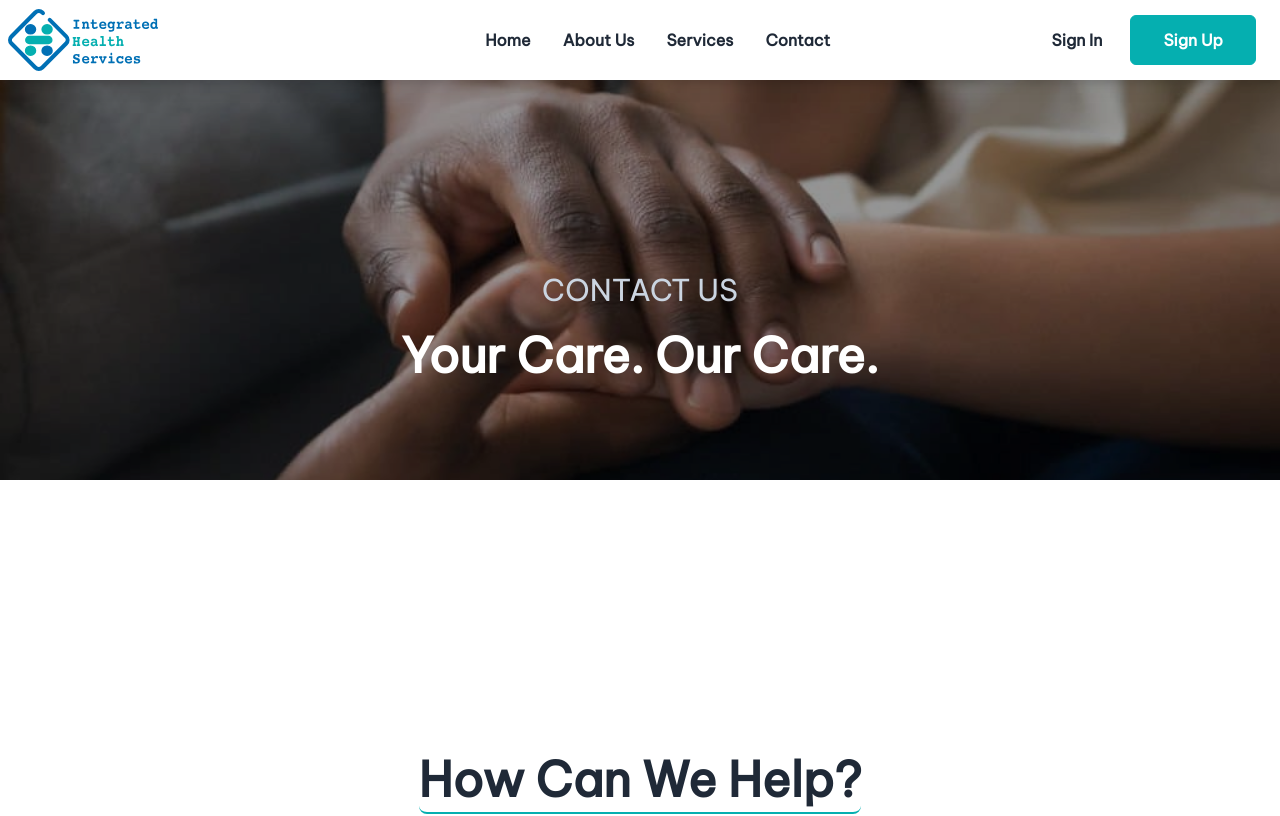
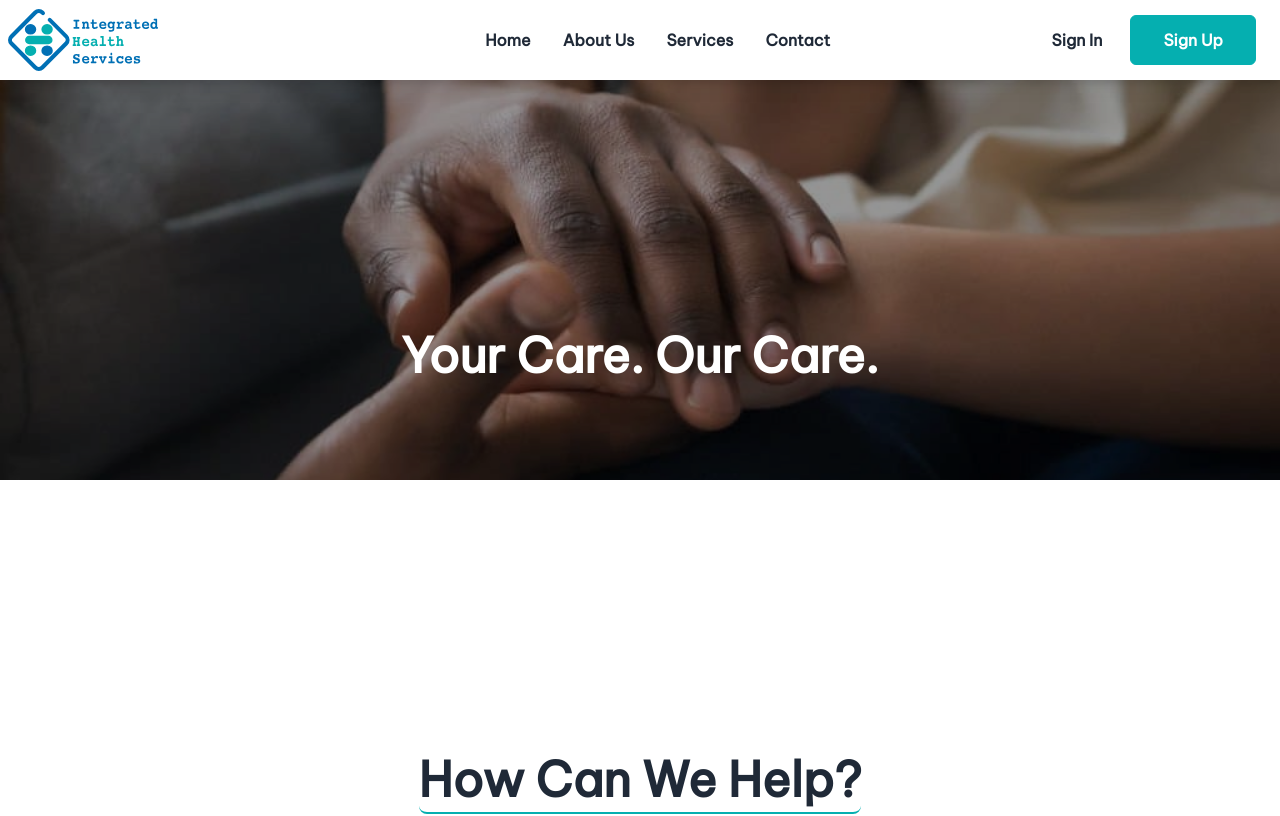
Before and after one commit to ihsidna/ihs-frontend, a React (Create React App) app: page /contact in a window 1280 px wide. Shown: the top 816 px of the page. Built offline with nearby package versions, Linux system fonts and the light colour scheme.

Commit message:
Second design feedback for website

```diff
--- a/src/components/website/contact/ContactHero.jsx
+++ b/src/components/website/contact/ContactHero.jsx
@@ -10,7 +10,7 @@ const ContactHero = () => {
 
 			<div className="flex flex-col justify-center items-center relative text-white max-w-[1240px] mx-auto md:py-48 py-20">
 				<div className="px-4">
-					<h2 className="md:text-3xl text-xl text-slate-300 uppercase text-center">Contact Us</h2>
+					<h2 className="md:text-3xl text-xl text-slate-300 uppercase text-center invisible">Contact Us</h2>
 					<h3 className="md:text-5xl text-2xl font-semibold py-6 text-center">Your Care. Our Care.
 					</h3>
 				</div>
--- a/src/components/website/landing/HowItWorks.jsx
+++ b/src/components/website/landing/HowItWorks.jsx
@@ -9,7 +9,7 @@ const HowItWorks = () => {
 			<div className="max-w-[1240] mx-auto">
 				<div className="flex justify-center items-center">
 					<h2 className="md:text-6xl text-4xl font-semibold pb-2 mb-10 text-gray-800  border-b-2 border-b-ihs-blue rounded-lg">
-						How it works
+						How It Works
 					</h2>
 				</div>
 				<div className="grid md:grid-cols-3 md:gap-5 gap-5 px-2 text-center my-10">
@@ -36,7 +36,7 @@ const HowItWorks = () => {
 			<div className="flex justify-center md:py-10 py-6">
 				<button className="bg-ihs-blue md:py-6 py-4  md:px-6 px-4 md:text-2xl text-xl md:hover:bg-transparent md:hover:text-ihs-blue md:hover:border-ihs-blue md:hover:font-bold hover:bg-transparent hover:text-ihs-blue hover:border-ihs-blue hover:font-bold shadow-md" onClick={() => {
 					navigate('/signup')
-				}}>Create an account</button>
+				}}>Create An Account</button>
 			</div>
 		</div>
 	);
--- a/src/components/website/landing/WhyUs.jsx
+++ b/src/components/website/landing/WhyUs.jsx
@@ -46,7 +46,7 @@ const WhyUs = () => {
 						<div className="grid md:grid-cols-2 my-8 lg:w-full md:w-full w-full">
 							<button className="bg-ihs-green md:py-4 py-4 my-4 md:px-4 px-4 md:mr-4 md:text-xl text-xl md:hover:bg-transparent md:hover:text-ihs-green md:hover:border-ihs-green md:hover:font-bold hover:bg-transparent hover:text-ihs-green hover:border-ihs-green hover:font-bold shadow-md" onClick={() => {
 								navigate('/signup')
-							}}>Create an account</button>
+							}}>Create An Account</button>
 
 							<button className="bg-ihs-blue md:py-4 py-4 my-4 md:px-4 px-4 md:mr-4 md:text-xl text-xl md:hover:bg-transparent md:hover:text-ihs-blue md:hover:border-ihs-blue md:hover:font-bold hover:bg-transparent hover:text-ihs-blue hover:border-ihs-blue hover:font-bold shadow-md" onClick={() => {navigate("about")}}>Learn More</button>
 						</div>
```
